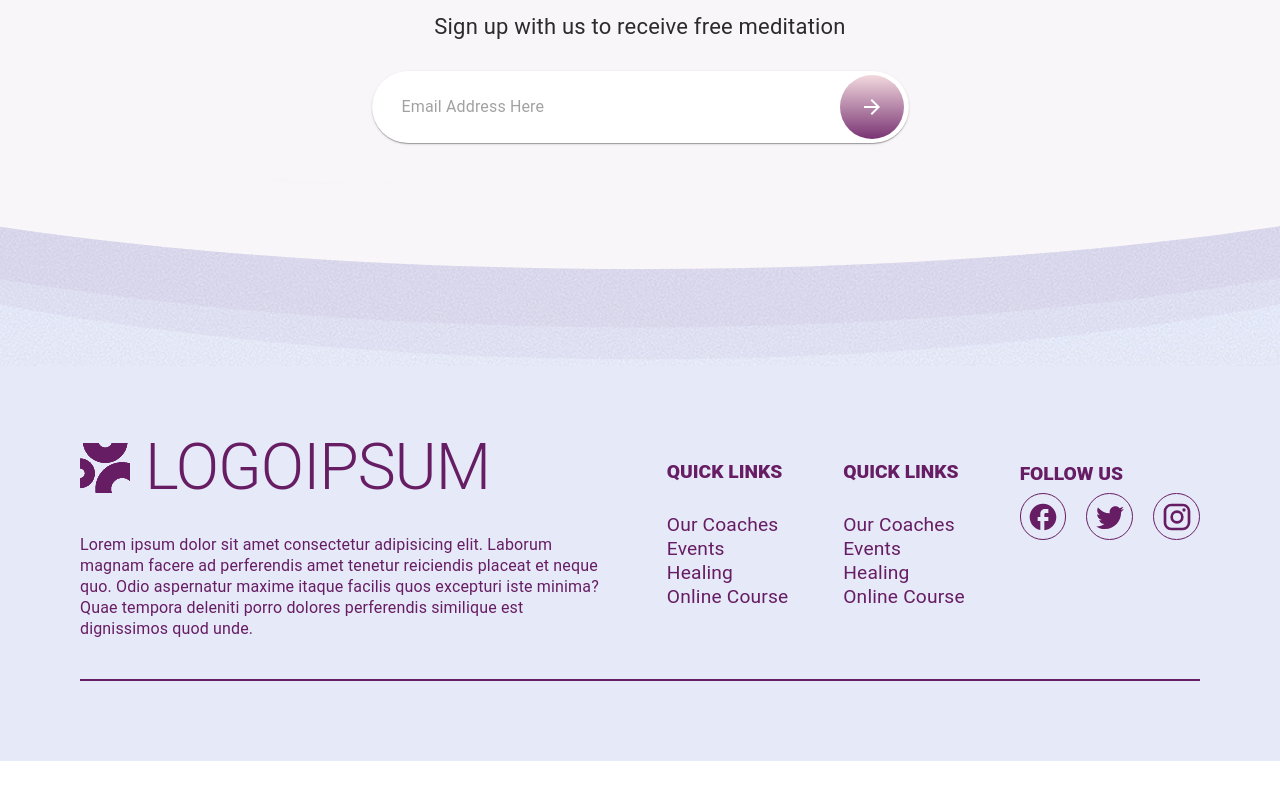
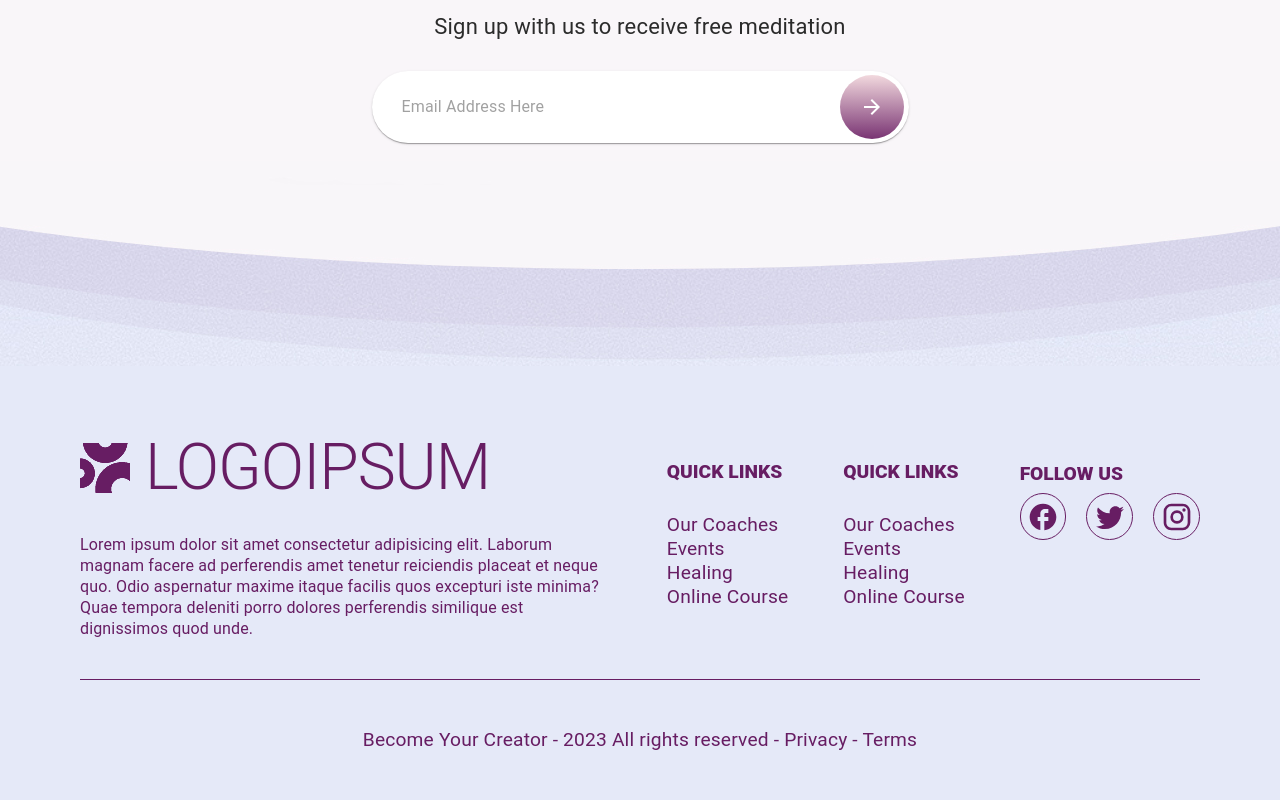
Before and after one commit to bonzark/coaching, a React (Vite) app in the folder client/: page / in a window 1280 px wide. Shown: the part 7051-7851 px from the top of the page. Before the commit the page ends 7812 px from the top, so only its background shows below. Built offline with nearby package versions, Linux system fonts and the light colour scheme.

Commit message:
Copyright caption added

```diff
--- a/client/src/layout/footer/index.jsx
+++ b/client/src/layout/footer/index.jsx
@@ -19,7 +19,7 @@ const Footer = () => {
           display: "flex",
           alignItems: "center",
           justifyContent: "space-between",
-          borderBottom: "2px solid #671d63",
+          borderBottom: "1px solid #671d63",
           gap: "30px",
           flexWrap: "wrap",
         }}
@@ -256,6 +256,25 @@ const Footer = () => {
           </Box>
         </Box>
       </Box>
+      <Box
+        sx={{
+          paddingTop: { xs: "1rem", md: "3rem" },
+          textAlign: { xs: "left", md: "center" },
+          maxWidth: "1500px",
+          margin: "0 auto",
+        }}
+      >
+        <Typography
+          varient="span"
+          sx={{
+            color: "#671d63",
+            lineHeight: "1.5rem",
+            fontSize: "1.2rem",
+          }}
+        >
+          Become Your Creator - 2023 All rights reserved - Privacy - Terms
+        </Typography>
+      </Box>
     </Box>
   );
 };
```
